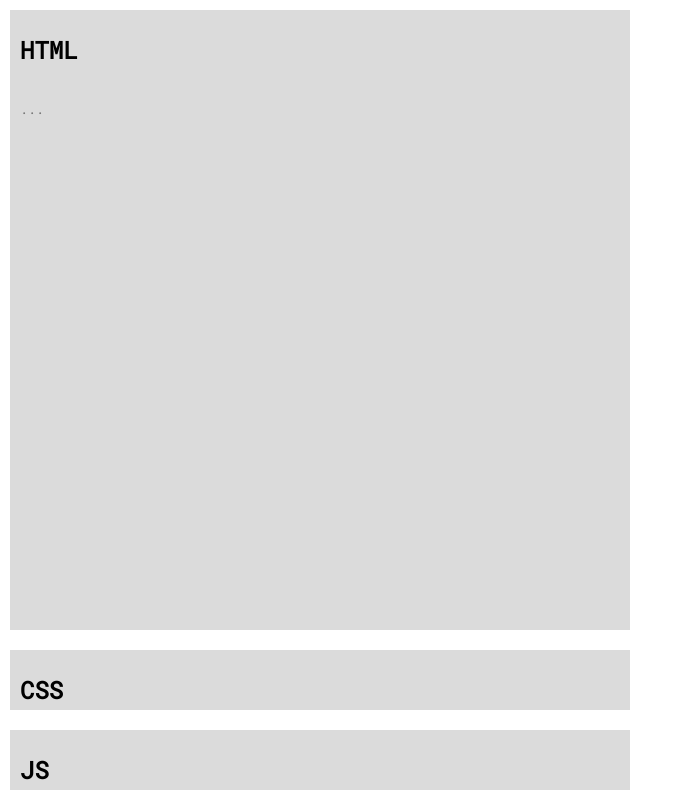
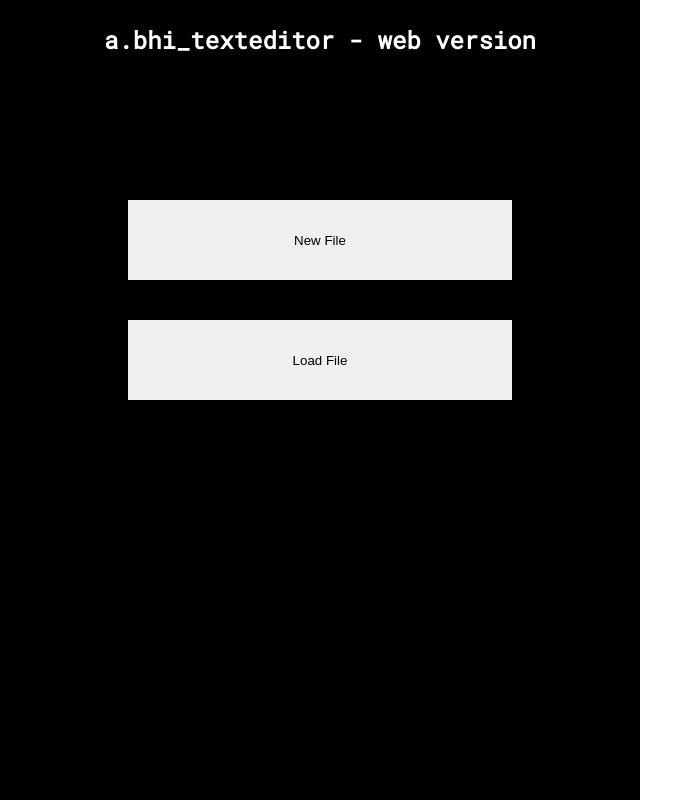
Before and after one commit to Avedati/Armadillo, a plain HTML site: page index.html in a window 1280 px wide. Shown: the whole page, without its empty margins (0-693 px from the left). Drawn offline with Linux system fonts and the light colour scheme.

Commit message:
changed theme

```diff
--- a/index.html
+++ b/index.html
@@ -2,13 +2,21 @@
 <html lang='en'>
   <head>
     <meta charset='utf-8' />
-    <title>Armadillo Editor Version 1.1</title>
+    <title>a.bhi text editor - web version</title>
     <link rel='icon' type='image/jpg' href='res/favicon.png' />
 		<link rel='stylesheet' href='style.css' type='text/css' />
     <script src='main.js' type='text/javascript'></script>
   </head>
   <body>
-    <section>
+		<div id='mainmenu' class='screen active'>
+			<section id='titlescreen'>
+				<h1 class='screentitle'>a.bhi_texteditor - web version</h1>
+				<button id='new-file'>New File</button>
+				<button id='load-file'>Load File</button>
+			</section>
+		</div>
+		<div id='editor' class='screen'>
+			<section id='code'>
 				<div class='active'>
 					<h1 class='title'>HTML</h1>
 					<textarea id='html' spellcheck='false' placeholder='...'></textarea>
@@ -23,6 +31,8 @@
 				</div>
 			</section>
 			<section><iframe id='output'></iframe></section>
+			<button id='run'>&gt;</button>
+		</div>
 		<input type='file' id='file_input' hidden />
   </body>
 </html>
--- a/main.js
+++ b/main.js
@@ -1,3 +1,5 @@
+// TODO: write comments for new functions.
+
 /*
 
 	window.onload()
@@ -11,6 +13,7 @@ window.onload = function() {
 	var css_input = document.getElementById('css');
 	var js_input = document.getElementById('js');
 	var output = document.getElementById('output');
+	var filename = 'untitled.json';
 	var alt = false;
 
 	/*
@@ -25,7 +28,9 @@ window.onload = function() {
 
 	[...document.getElementsByClassName('title')].forEach(function(v) {
 		v.onclick = function(ev) {
-			var activeElements = [...document.getElementsByClassName('active')];
+			var activeElements = [...document.getElementById('code').children].filter(function(child) {
+				return child.classList.contains('active');
+			});
 			if(activeElements.length > 0) { activeElements[0].classList.remove('active'); }
 			this.parentElement.classList.add('active');
 		};
@@ -65,11 +70,13 @@ window.onload = function() {
 
 	document.getElementById('file_input').onchange = function(ev) {
 		var fr = new FileReader();
-		fr.onload = function() {
+		// https://stackoverflow.com/questions/24245105/how-to-get-the-filename-from-the-javascript-filereader
+		fr.onload = function(readEvt) {
 			var json = JSON.parse(fr.result);
 			html_input.value = json.html || '';
 			css_input.value = json.css || '';
 			js_input.value = json.js || '';
+			filename = ev.target.files[0].name;
 		}
 		fr.readAsText(ev.target.files[0]);
 	};
@@ -105,15 +112,11 @@ window.onload = function() {
 				'js':js_input.value
 			};
 			el.setAttribute('href', 'data:text/plain;charset=utf-8,' + JSON.stringify(json));
-			el.setAttribute('download', 'untitled.json');
+			el.setAttribute('download', filename);
 			el.style.display = 'none';
 			document.body.appendChild(el);
 			el.click();
 			document.body.removeChild(el);
-		}
-		else if(ev.keyCode === 79 && alt) {
-			ev.preventDefault();
-			document.getElementById('file_input').click();
 		}
 	};
 
@@ -130,4 +133,24 @@ window.onload = function() {
 	window.onkeyup = function(ev) {
 		if(ev.keyCode === 18) { alt = false; }
 	};
+
+	document.getElementById('run').onclick = function() {
+		var doc = output.contentDocument || output.contentWindow.document;
+		doc.open();
+		doc.write(html_input.value);
+		doc.body.innerHTML += '<style type=\'text/css\'>' + css_input.value + '</style>';
+		doc.body.innerHTML += '<script type=\'text/javascript\'>' + js_input.value + '<\/script>';
+		doc.close();
+	};
+
+	document.getElementById('new-file').onclick = function() {
+		document.getElementById('mainmenu').classList.remove('active');
+		document.getElementById('editor').classList.add('active');
+	};
+
+	document.getElementById('load-file').onclick = function() {
+		document.getElementById('file_input').click();
+		document.getElementById('mainmenu').classList.remove('active');
+		document.getElementById('editor').classList.add('active');
+	};
 };
--- a/style.css
+++ b/style.css
@@ -11,6 +11,50 @@
 	overflow:hidden;
 }
 
+div.screen {
+		position:absolute;
+		left:0;
+		top:0;
+		width:100vw;
+		height:100vh;
+		z-index:1;
+}
+
+div.screen.active {
+		z-index:3;
+}
+
+section#titlescreen {
+		background:black;
+		color:white;
+}
+
+h1.screentitle {
+		float:left;
+		width:100%;
+		height:10%;
+		display:flex;
+		justify-content:center;
+		align-items:center;
+		font-family:'Roboto Mono';
+}
+
+button#new-file {
+		position:absolute;
+		left:10vw;
+		top:25vh;
+		width:30%;
+		height:10%;
+}
+
+button#load-file {
+		position:absolute;
+		left:10vw;
+		top:40vh;
+		width:30%;
+		height:10%;
+}
+
 section {
 	float:left;
 	width:50%;
@@ -18,12 +62,15 @@ section {
 	background:white;
 }
 
+section#code { background:black; }
+
 section div {
 	float:left;
 	width:calc(100% - 20px);
-	height:calc(10% - 20px);
+	height:calc(10vh - 20px);
 	margin:10px;
 	transition:all .5s;
+	background:#1a1a1c;
 }
 
 section div.active {
@@ -34,9 +81,9 @@ section div h1 {
 	float:left;
 	padding:10px;
 	width:calc(100% - 20px);
-	height:calc(10vh - 20px);
-	background:#dbdbdb;
-	color:black;
+	height:calc(10vh - 40px);
+	background:inherit;
+	color:white;
 	font-family:'Roboto Mono';
 	cursor:default;
 	display:flex;
@@ -54,7 +101,28 @@ section div textarea {
 	padding:10px;
 	width:calc(100% - 20px);
 	height:calc(calc(100% - 10vh) - 20px);
-	background:#dbdbdb;
-	color:black;
+	background:inherit;
+	color:white;
 	font-family:'Roboto Mono';
 }
+
+button#run {
+	position:absolute;
+	width:42px;
+	height:42px;
+	left:43vw;
+	top:2.3vh;
+	background:black;
+	color:white;
+	font-family:'Anonymous Pro';
+	font-size:24px;
+	border-radius:50px;
+	margin:0;
+	padding:0;
+	cursor:default;
+	transition:.5s;
+}
+
+button#run:hover {
+	color:green;
+}
```
Also changed, not shown: res/favicon.png, 1 other file. Lines whose indentation alone changed are shown as unchanged.
